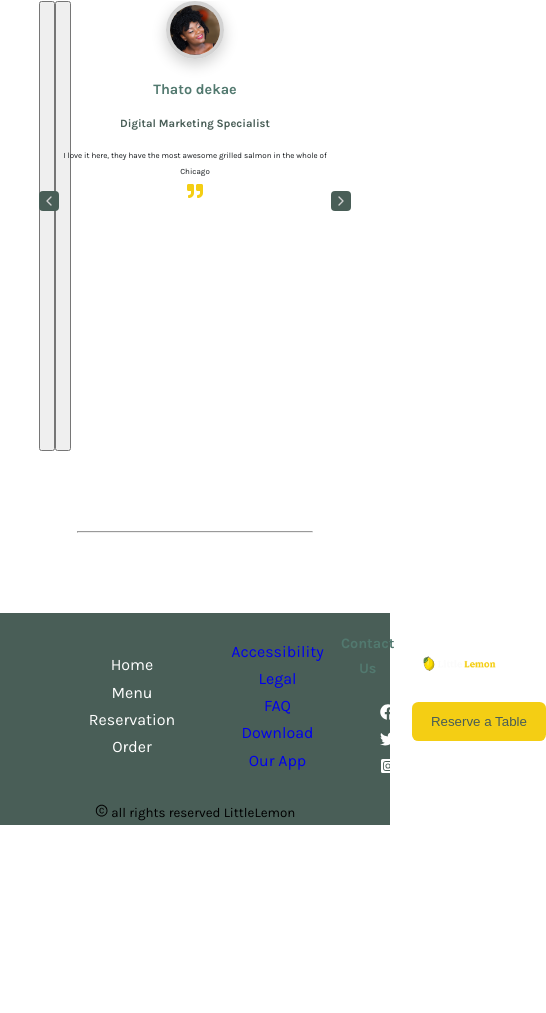
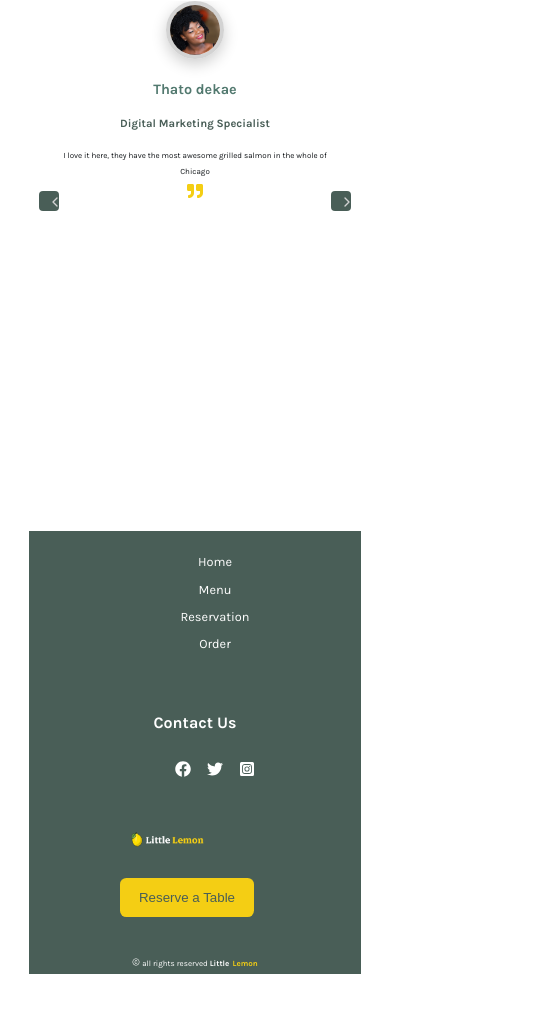
Before and after one commit to shaymk1/Reserve-a-table-react-app, a React (Create React App) app: page / in a window 390 px wide. Shown: the part 4256-5269 px from the top of the page, 546 px wide, since content can reach past the window. Before the commit the page ends 5161 px from the top, so only its background shows below. Built offline with nearby package versions, Linux system fonts and the light colour scheme; a web font is replaced by a local one.

Commit message:
modified the footer component, data js, testimonials component and css , footer css is now responsive,

```diff
--- a/src/component/footer/Footer.js
+++ b/src/component/footer/Footer.js
@@ -1,42 +1,27 @@
 // import "./footer.css";
 import "./footer.css"
-import { links, socials,legals } from "../../data";
-import { Link, NavLink } from "react-router-dom";
+import { links, socials } from "../../data";
+import { Link} from "react-router-dom";
 import logo from "../../../src/images/logo-white.png";
 import {AiOutlineCopyrightCircle} from "react-icons/ai"
 
 const Footer = () => {
 	return (
 		<>
-			<hr></hr>
+			{/* <hr></hr> */}
 			<section className="footer__section">
-				<div className="container footer__container">
+				<div className=" footer__container">
 					<div className="footer-links-container">
 						<ul className="footer-links">
 							{links.map((link) => {
 								const { id, page, path } = link;
 								return (
 									<li key={id}>
-										<NavLink to={path}>{page}</NavLink>
+										<Link to={path}>{page}</Link>
 									</li>
 								);
 							})}
 						</ul>
-					</div>
-					<div className="legal-container">
-						<ul className="legal-links">
-							{
-						legals.map((legal)=>{
-							const { id, page, path } = legal;
-							return (
-								<li key={id}>
-									<NavLink to={path}>{page}</NavLink>
-								</li>
-							);
-						})
-
-
-						}</ul>
 					</div>
 
 					<div className="icons-container">
@@ -63,9 +48,10 @@ const Footer = () => {
 						</Link>
 					</div>
 				</div>
-				<small>
-					<AiOutlineCopyrightCircle /> all rights reserved <span>Little</span>
-					Lemon
+				<small className="copyright">
+					<AiOutlineCopyrightCircle /> all rights reserved{" "}
+					<span className="little">Little</span>
+					<span className="lemon">Lemon</span>
 				</small>
 			</section>
 		</>
--- a/src/component/footer/footer.css
+++ b/src/component/footer/footer.css
@@ -1,55 +1,124 @@
-
-.footer__section{
-   background-color:var(--main-color);
-   width: 100%;
-   height:100%;
-	margin: 5rem auto;
+.footer__section {
+	margin: 0 auto;
 	max-width: var(--max-width);
+	background-color: var(--main-color);
+	width: 100vw;
 }
 
-.footer__container{
-    display:grid;
-    grid-template-columns:1fr 1fr 1fr 1fr;
-    background-color:var(--main-color);
-    gap: 1rem;
-    align-items:center;
+.footer__container {
+	/* display:grid;
+    grid-template-columns:1fr 1fr 1fr 1fr; */
+	/* gap: 1rem; */
+	display: flex;
+	flex-direction: row;
+	justify-content: space-between;
+	flex-wrap: wrap;
+	gap: 1rem;
+	align-items: center;
+	margin: 0 auto;
+}
+
+.footer-links-container {
+	/* margin-left: 0; */
+}
+
+.footer-links a
+ {
+	color: var(--white-color);
+	font-size: 0.8rem;
+}
+
+.footer-links a:hover{
+	color:var(--secondary-color);
+}
+
+.footer-icons {
+	display: flex;
+	flex-direction: row;
+	flex-wrap: wrap;
+	justify-content: space-between;
+	align-items: center;
+	gap: 1rem;
+}
+
+.footer-icons a {
+	color: var(--white-color);
+}
+
+.footer-icons a:hover {
+	color: var(--secondary-color);
+	transition: var(--transition);
+}
+
+.icons-container h4 {
+	color: var(--white-color);
+	text-align:center;
+	font-size: 1rem;
 }
 
 
 
-.footer-links a{
-    color:var(--white-color);
+.copyright{
+	color:var(--white-color);
+	font-size: 0.5rem;
+	padding-bottom:2rem;
 }
 
-.footer-icons{
-    display:flex;
-    flex-direction:row;
-    flex-wrap:wrap;
-    justify-content:space-between;
-    align-items:center;
+.copyright .lemon{
+	color:var(--secondary-color);
+	margin-left:0.2rem;
+	font-weight:bold;
 }
 
-.footer-icons a{
-    color:var(--white-color);
+.copyright .little{
+	font-weight:bold;
 }
 
-.footer-icons a:hover{
-    color:var(--secondary-color);
-    transition:var(--transition);
+.btn-and-logo{
+	margin-right:1rem;
 }
 
+/* media */
 
-
-@media screen and (min-width: 992px) {
+ @media screen and (min-width: 992px) {
 	.footer__section {
 		width: 95vw;
 	}
 }
 
+
+
 @media (min-width: 800px) {
-    	.footer__section {
+	.footer__section {
 		width: 90vw;
 		margin: 5rem auto;
 		max-width: var(--max-width);
 	}
+
+	.footer-links a{
+		font-size: 0.7rem;
+	}
+
+	.icons-container h4{
+		font-size: 0.9rem;
+	}
 }
+
+
+
+@media only screen and (max-width: 650px) {
+	.footer__section {
+		width: 85vw;
+		margin: 5rem auto;
+		max-width: var(--max-width);
+	}
+
+	.footer__container{
+		display:flex;
+		flex-direction:column;
+		justify-content:center;
+		align-items:center;
+		margin: 0 1rem;
+		padding: 0 1rem;
+	}
+}
--- a/src/component/testimonials/Testimonials.js
+++ b/src/component/testimonials/Testimonials.js
@@ -113,29 +113,13 @@ const Testimonials = () => {
 						);
 					})}
 
-					<button
-						className="prev-group"
-						aria-current="true"
-						onClick={() => setIndex(index - 1)}
-					>
-						<span className="prev">
+					<button className="prev" onClick={() => setIndex(index - 1)}>
 						<FiChevronLeft />
-						</span>
-						{/* <span className="prev-text">prev</span> */}
 					</button>
 
-
-					<button
-						className="next-group"
-						aria-hidden="true"
-						onClick={() => setIndex(index + 1)}
-					>
-						<span className="next">
+					<button className="next" onClick={() => setIndex(index + 1)}>
 						<FiChevronRight />
-						</span>
-						{/* <span className="next-text">next</span> */}
 					</button>
-
 				</div>
 			</section>
 		</>
--- a/src/component/testimonials/testimonials.css
+++ b/src/component/testimonials/testimonials.css
@@ -53,9 +53,7 @@ article h4 {
 	margin-top: 0.1rem;
 	color: var(--secondary-color);
 }
-.prev-group,
-.next-group {
-}
+
 
 .prev-text,
 .next-text {
--- a/src/data.js
+++ b/src/data.js
@@ -139,11 +139,11 @@ export const legals = [
 		path: "/faq",
 	},
 
-	{
-		id: 4,
-		page: "Download Our App",
-		path: "/googleplay",
-	},
+	// {
+	// 	id: 4,
+	// 	page: "Download Our App",
+	// 	path: "/googleplay",
+	// },
 ];
 
 
```
Also changed, not shown: src/component/footer/Footer-old.js (added, +17 -0 lines). Lines whose indentation alone changed are shown as unchanged.
